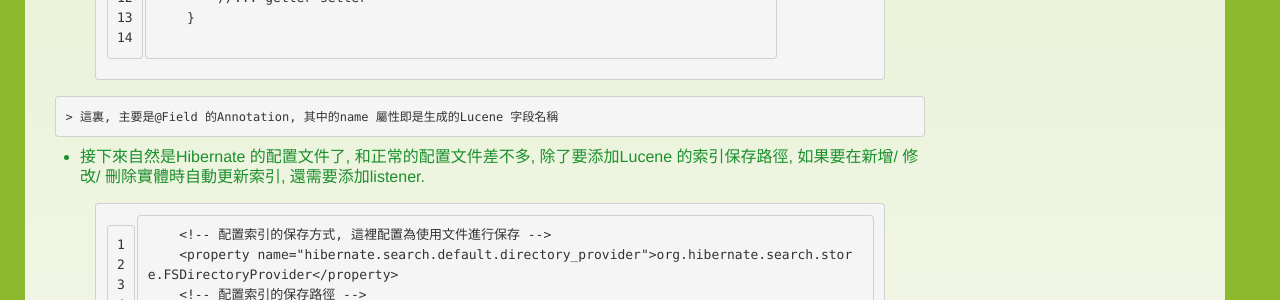
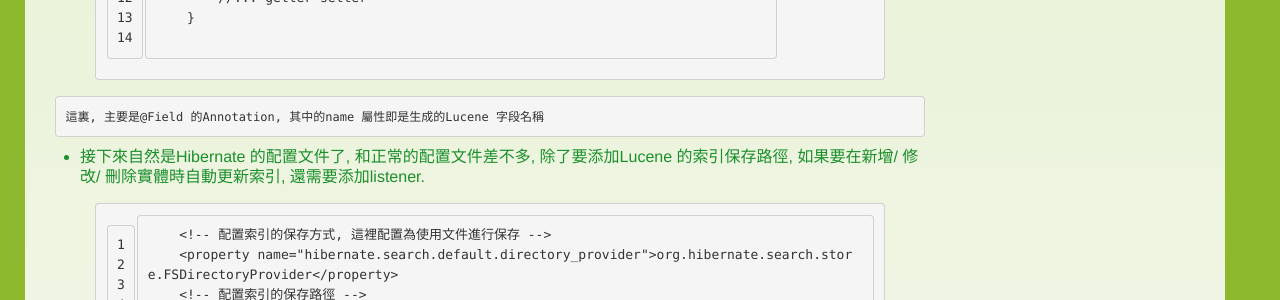
Before and after one commit to shuaqiu/shuaqiu.github.com, a Jekyll site: the page built from _posts/2013-07-01-hibernate-search.md, in a window 1280 px wide and 900 px high, scrolled down 904 px. Shown: the part 150-450 px from the top of the window. Built offline with Jekyll 4.4.1, drawn with Linux system fonts in a browser that asks for light colours; nearby versions of some CDN libraries; Markdown is read by kramdown in place of the engine named in the settings; comment, search, counter and statistics services are not loaded.

Commit message:
little format change.

```diff
--- a/_posts/2013-07-01-hibernate-search.md
+++ b/_posts/2013-07-01-hibernate-search.md
@@ -55,7 +55,7 @@ tags: Hibernate Search, Lucene
     }
     {% endhighlight %}
 
-    > 這裏, 主要是@Field 的Annotation, 其中的name 屬性即是生成的Lucene 字段名稱
+    這裏, 主要是@Field 的Annotation, 其中的name 屬性即是生成的Lucene 字段名稱
 
 - 接下來自然是Hibernate 的配置文件了, 和正常的配置文件差不多, 除了要添加Lucene 的索引保存路徑, 如果要在新增/ 修改/ 刪除實體時自動更新索引, 還需要添加listener.
 
```
